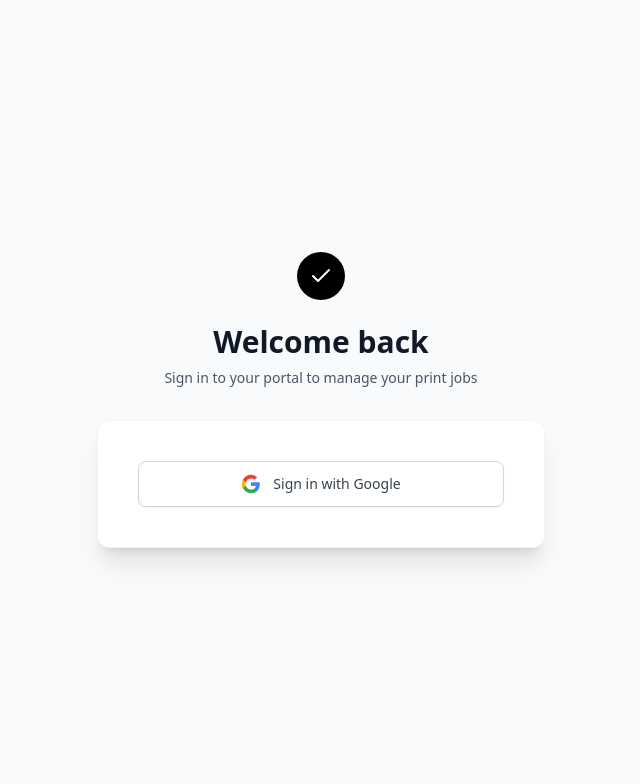
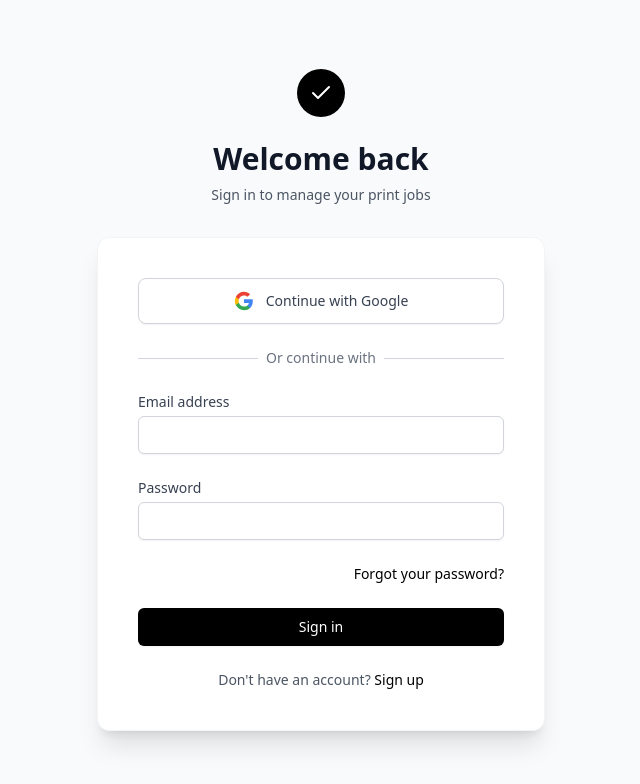
Before and after one commit to aagoett/printhq-portal-v2, a Next.js app: page /login in a window 1280 px wide. Shown: the top 784 px of the page, without its empty margins (319-959 px from the left). Built offline with nearby package versions, Linux system fonts and the light colour scheme; no server answers.

Commit message:
Update page.tsx

```diff
--- a/app/login/page.tsx
+++ b/app/login/page.tsx
@@ -1,30 +1,72 @@
 'use client';
 
 import { createBrowserClient } from '@supabase/ssr';
-import { Check, Loader2 } from 'lucide-react';
+import { Check, Loader2, AlertCircle } from 'lucide-react'; // Added AlertCircle for errors
 import { useState } from 'react';
+import Link from 'next/link'; // For the Forgot Password link
 
-// --- WE DEFINED THE HELPER RIGHT HERE TO FIX THE BUILD ERROR ---
+// Supabase Helper
 function createClient() {
   return createBrowserClient(
     process.env.NEXT_PUBLIC_SUPABASE_URL!,
     process.env.NEXT_PUBLIC_SUPABASE_ANON_KEY!
   );
 }
-// -------------------------------------------------------------
 
 export default function LoginPage() {
   const [isLoading, setIsLoading] = useState(false);
+  const [mode, setMode] = useState<'signin' | 'signup'>('signin');
+  const [email, setEmail] = useState('');
+  const [password, setPassword] = useState('');
+  const [message, setMessage] = useState<{ text: string; type: 'error' | 'success' } | null>(null);
+
+  const supabase = createClient();
 
   const handleGoogleLogin = async () => {
     setIsLoading(true);
-    const supabase = createClient();
     await supabase.auth.signInWithOAuth({
       provider: 'google',
       options: {
         redirectTo: `${location.origin}/auth/callback`,
       },
     });
+  };
+
+  const handleEmailAuth = async (e: React.FormEvent) => {
+    e.preventDefault();
+    setIsLoading(true);
+    setMessage(null);
+
+    if (mode === 'signin') {
+      const { error } = await supabase.auth.signInWithPassword({
+        email,
+        password,
+      });
+      if (error) {
+        setMessage({ text: error.message, type: 'error' });
+        setIsLoading(false);
+      } else {
+        // Success! The middleware or callback will handle the redirect
+        window.location.href = '/dashboard';
+      }
+    } else {
+      // Sign Up Mode
+      const { error } = await supabase.auth.signUp({
+        email,
+        password,
+        options: {
+          emailRedirectTo: `${location.origin}/auth/callback`,
+        },
+      });
+      if (error) {
+        setMessage({ text: error.message, type: 'error' });
+      } else {
+        setMessage({ text: 'Check your email for the confirmation link!', type: 'success' });
+        setEmail('');
+        setPassword('');
+      }
+      setIsLoading(false);
+    }
   };
 
   return (
@@ -35,44 +77,110 @@ export default function LoginPage() {
             <Check className="h-6 w-6 text-white" />
           </div>
           <h2 className="mt-6 text-3xl font-extrabold text-gray-900">
-            Welcome back
+            {mode === 'signin' ? 'Welcome back' : 'Create an account'}
           </h2>
           <p className="mt-2 text-sm text-gray-600">
-            Sign in to your portal to manage your print jobs
+            {mode === 'signin' ? 'Sign in to manage your print jobs' : 'Start managing your print workflow today'}
           </p>
         </div>
 
         <div className="mt-8 rounded-xl bg-white px-10 py-10 shadow-xl border border-gray-100">
           <div className="space-y-6">
+
+            {/* GOOGLE BUTTON */}
             <button
               onClick={handleGoogleLogin}
               disabled={isLoading}
-              className="flex w-full items-center justify-center rounded-lg border border-gray-300 bg-white px-4 py-3 text-sm font-medium text-gray-700 shadow-sm hover:bg-gray-50 focus:outline-none focus:ring-2 focus:ring-black focus:ring-offset-2 disabled:opacity-50 transition-all"
+              className="flex w-full items-center justify-center rounded-lg border border-gray-300 bg-white px-4 py-3 text-sm font-medium text-gray-700 shadow-sm hover:bg-gray-50 transition-all"
             >
               {isLoading ? (
                 <Loader2 className="mr-2 h-5 w-5 animate-spin" />
               ) : (
                 <svg className="mr-3 h-5 w-5" viewBox="0 0 24 24">
-                  <path
-                    d="M22.56 12.25c0-.78-.07-1.53-.2-2.25H12v4.26h5.92c-.26 1.37-1.04 2.53-2.21 3.31v2.77h3.57c2.08-1.92 3.28-4.74 3.28-8.09z"
-                    fill="#4285F4"
-                  />
-                  <path
-                    d="M12 23c2.97 0 5.46-.98 7.28-2.66l-3.57-2.77c-.98.66-2.23 1.06-3.71 1.06-2.86 0-5.29-1.93-6.16-4.53H2.18v2.84C3.99 20.53 7.7 23 12 23z"
-                    fill="#34A853"
-                  />
-                  <path
-                    d="M5.84 14.09c-.22-.66-.35-1.36-.35-2.09s.13-1.43.35-2.09V7.07H2.18C1.43 8.55 1 10.22 1 12s.43 3.45 1.18 4.93l2.85-2.22.81-.62z"
-                    fill="#FBBC05"
-                  />
-                  <path
-                    d="M12 5.38c1.62 0 3.06.56 4.21 1.64l3.15-3.15C17.45 2.09 14.97 1 12 1 7.7 1 3.99 3.47 2.18 7.07l3.66 2.84c.87-2.6 3.3-4.53 6.16-4.53z"
-                    fill="#EA4335"
-                  />
+                  <path d="M22.56 12.25c0-.78-.07-1.53-.2-2.25H12v4.26h5.92c-.26 1.37-1.04 2.53-2.21 3.31v2.77h3.57c2.08-1.92 3.28-4.74 3.28-8.09z" fill="#4285F4" />
+                  <path d="M12 23c2.97 0 5.46-.98 7.28-2.66l-3.57-2.77c-.98.66-2.23 1.06-3.71 1.06-2.86 0-5.29-1.93-6.16-4.53H2.18v2.84C3.99 20.53 7.7 23 12 23z" fill="#34A853" />
+                  <path d="M5.84 14.09c-.22-.66-.35-1.36-.35-2.09s.13-1.43.35-2.09V7.07H2.18C1.43 8.55 1 10.22 1 12s.43 3.45 1.18 4.93l2.85-2.22.81-.62z" fill="#FBBC05" />
+                  <path d="M12 5.38c1.62 0 3.06.56 4.21 1.64l3.15-3.15C17.45 2.09 14.97 1 12 1 7.7 1 3.99 3.47 2.18 7.07l3.66 2.84c.87-2.6 3.3-4.53 6.16-4.53z" fill="#EA4335" />
                 </svg>
               )}
-              {isLoading ? 'Connecting...' : 'Sign in with Google'}
+              Continue with Google
             </button>
+
+            <div className="relative">
+              <div className="absolute inset-0 flex items-center">
+                <div className="w-full border-t border-gray-300" />
+              </div>
+              <div className="relative flex justify-center text-sm">
+                <span className="bg-white px-2 text-gray-500">Or continue with</span>
+              </div>
+            </div>
+
+            {/* EMAIL FORM */}
+            <form onSubmit={handleEmailAuth} className="space-y-6">
+              {message && (
+                <div className={`p-3 rounded text-sm flex items-center ${message.type === 'error' ? 'bg-red-50 text-red-600' : 'bg-green-50 text-green-600'}`}>
+                  {message.type === 'error' && <AlertCircle className="w-4 h-4 mr-2" />}
+                  {message.text}
+                </div>
+              )}
+
+              <div>
+                <label className="block text-sm font-medium text-gray-700">Email address</label>
+                <input
+                  type="email"
+                  required
+                  value={email}
+                  onChange={(e) => setEmail(e.target.value)}
+                  className="mt-1 block w-full rounded-md border border-gray-300 px-3 py-2 shadow-sm focus:border-black focus:outline-none focus:ring-1 focus:ring-black sm:text-sm"
+                />
+              </div>
+
+              <div>
+                <label className="block text-sm font-medium text-gray-700">Password</label>
+                <input
+                  type="password"
+                  required
+                  value={password}
+                  onChange={(e) => setPassword(e.target.value)}
+                  className="mt-1 block w-full rounded-md border border-gray-300 px-3 py-2 shadow-sm focus:border-black focus:outline-none focus:ring-1 focus:ring-black sm:text-sm"
+                />
+              </div>
+
+              {mode === 'signin' && (
+                <div className="flex items-center justify-end">
+                  <div className="text-sm">
+                    <Link href="/forgot-password" className="font-medium text-black hover:text-gray-700">
+                      Forgot your password?
+                    </Link>
+                  </div>
+                </div>
+              )}
+
+              <button
+                type="submit"
+                disabled={isLoading}
+                className="flex w-full justify-center rounded-md border border-transparent bg-black px-4 py-2 text-sm font-medium text-white shadow-sm hover:bg-gray-800 focus:outline-none focus:ring-2 focus:ring-black focus:ring-offset-2 disabled:opacity-50"
+              >
+                {isLoading && <Loader2 className="mr-2 h-4 w-4 animate-spin" />}
+                {mode === 'signin' ? 'Sign in' : 'Create account'}
+              </button>
+            </form>
+
+            {/* TOGGLE LINK */}
+            <div className="mt-6 text-center text-sm">
+              <span className="text-gray-600">
+                {mode === 'signin' ? "Don't have an account? " : "Already have an account? "}
+              </span>
+              <button
+                onClick={() => {
+                  setMode(mode === 'signin' ? 'signup' : 'signin');
+                  setMessage(null);
+                }}
+                className="font-medium text-black hover:text-gray-500"
+              >
+                {mode === 'signin' ? 'Sign up' : 'Sign in'}
+              </button>
+            </div>
           </div>
         </div>
       </div>
```
